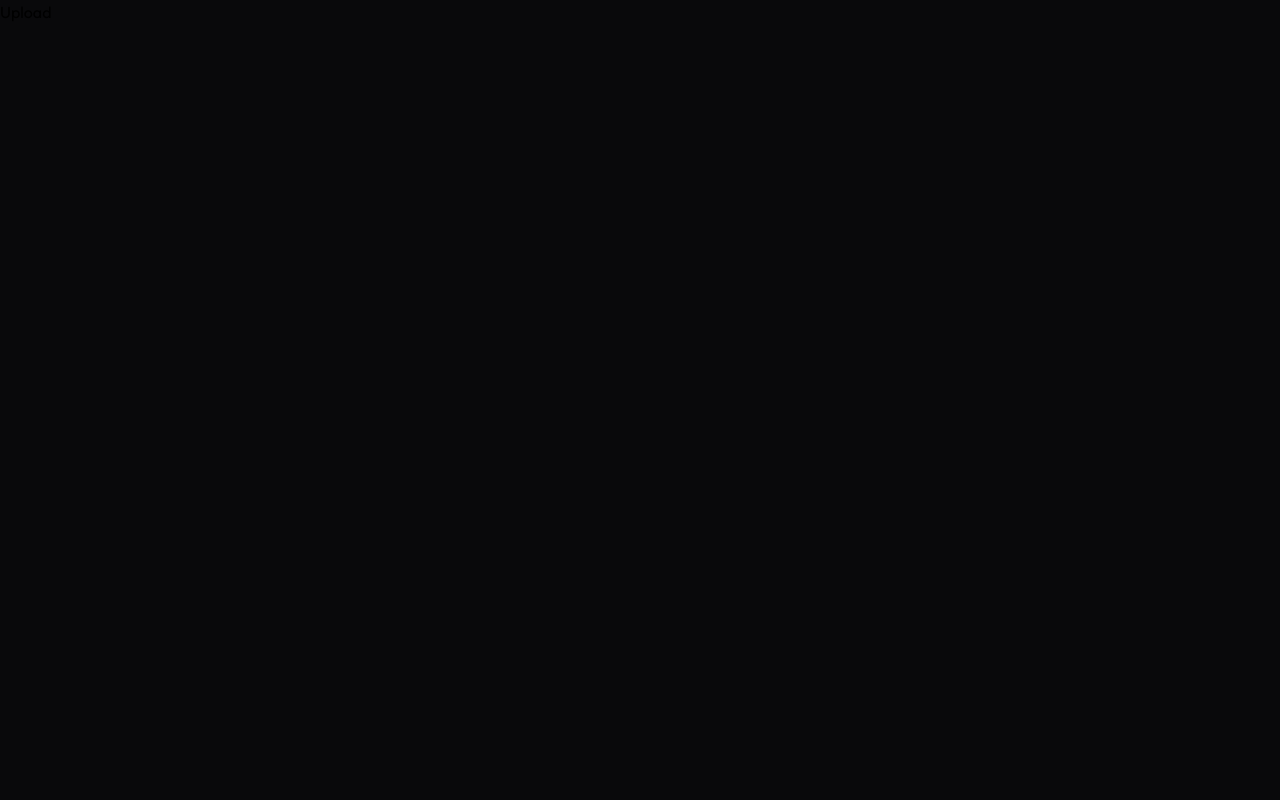
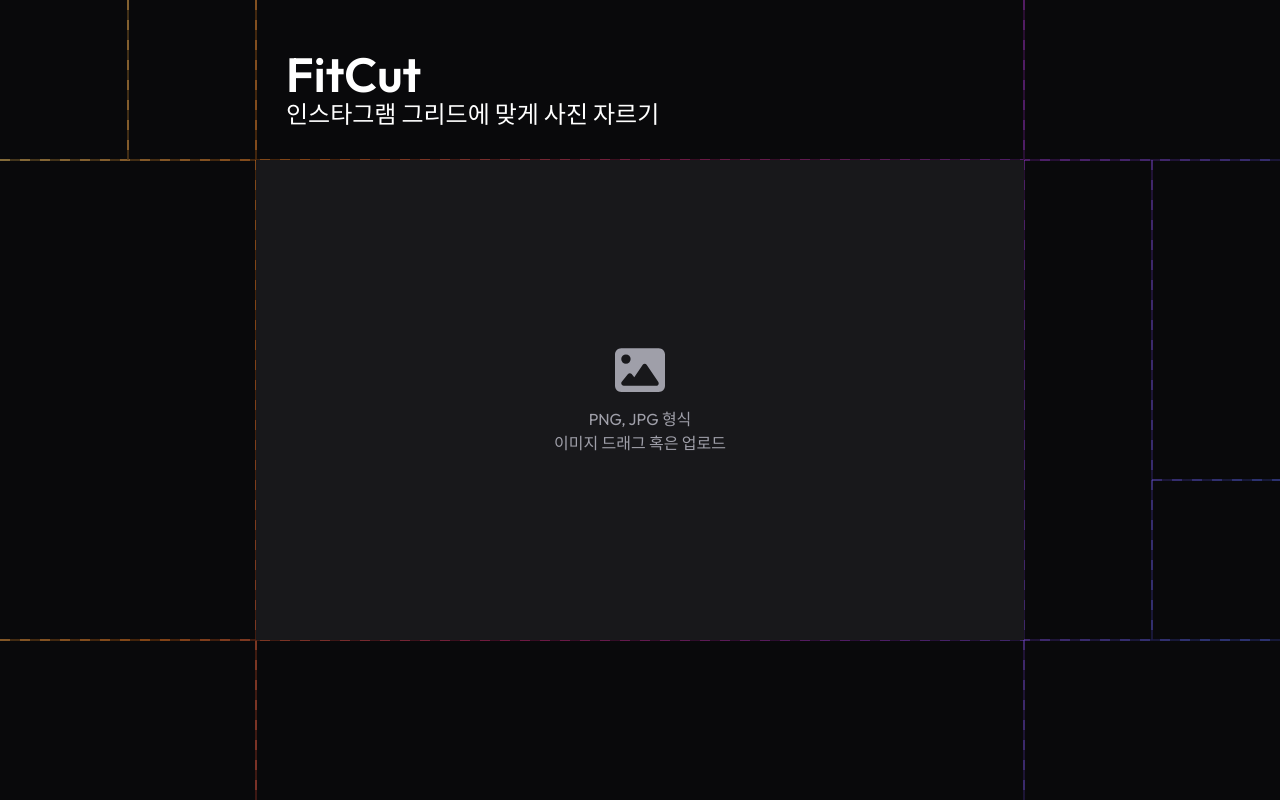
Before and after one commit to c9u11/fitcut-react-frontend, a React (Vite) app: page / in a window 1280 px wide. Built offline with nearby package versions, Linux system fonts and the light colour scheme.

Commit message:
✨ 이미지 업로드 구현

```diff
--- a/src/App.jsx
+++ b/src/App.jsx
@@ -3,7 +3,7 @@ import Upload from "./pages/upload";
 
 function App() {
   return (
-    <div className="w-dvw h-dvh bg-zinc-950">
+    <div className="w-dvw h-dvh">
       <Background />
       <Upload />
     </div>
--- a/src/pages/Upload.jsx
+++ b/src/pages/Upload.jsx
@@ -1,7 +1,37 @@
+import { FaImage } from "react-icons/fa6";
+
 export default function () {
+  const handleImageUpload = (event) => {
+    const file = event.target.files?.[0];
+    if (!file) return;
+
+    const reader = new FileReader();
+    reader.readAsDataURL(file);
+    reader.onload = () => {
+      const base64 = reader.result;
+      localStorage.setItem("uploadedImage", base64); // localStorage 저장
+    };
+  };
   return (
-    <div>
-      <h1>Upload</h1>
+    <div className="size-full flex-col flex text-white px-[20%]">
+      <div className="h-[20%] flex flex-col justify-end p-[30px]">
+        <h1 className="text-5xl font-semibold">FitCut</h1>
+        <h2 className="text-2xl">인스타그램 그리드에 맞게 사진 자르기</h2>
+      </div>
+      <div className="w-full h-[60%] flex flex-col justify-center items-center bg-zinc-900 gap-3 hover:bg-zinc-800 relative">
+        <FaImage className="text-zinc-400 h-[50px] w-[50px]" />
+        <span className="text-1xl text-center text-zinc-400">
+          PNG, JPG 형식
+          <br />
+          이미지 드래그 혹은 업로드
+        </span>
+        <input
+          type="file"
+          className="absolute inset-0 opacity-0 w-full h-full cursor-pointer"
+          accept="image/*"
+          onChange={handleImageUpload}
+        />
+      </div>
     </div>
   );
 }
```
